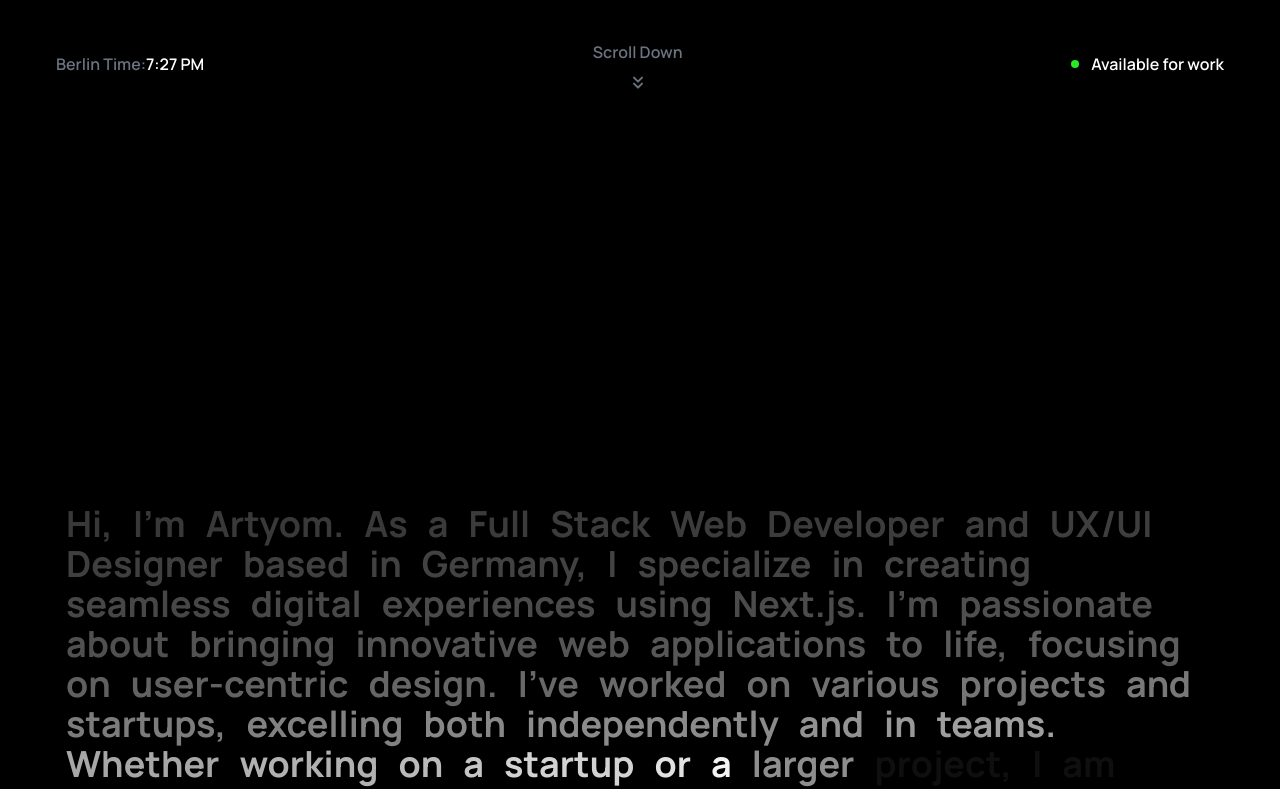
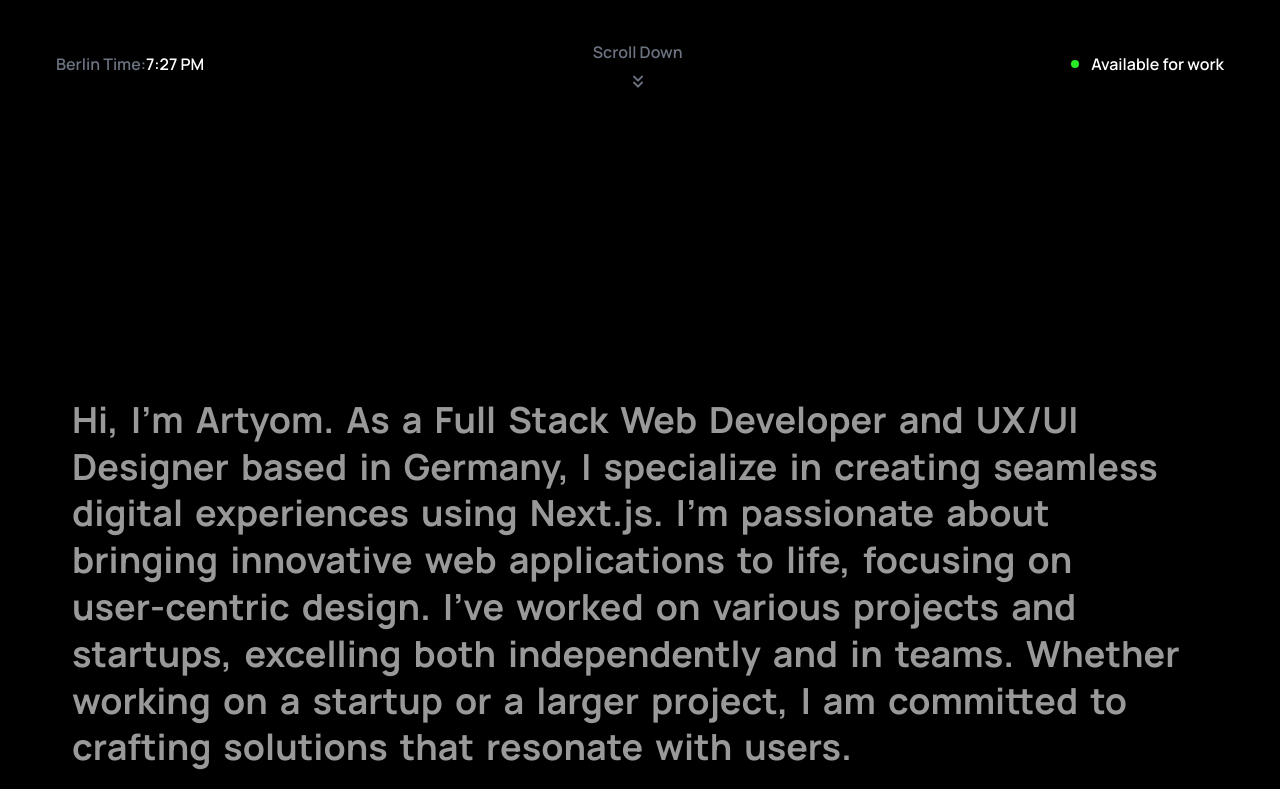
Before and after one commit to big-black-cactus/portfolio, a Next.js app: page / in a window 1280 px wide. Shown: the part 680-1469 px from the top of the page. Built offline with nearby package versions, Linux system fonts and the light colour scheme.

Commit message:
seo improvements

```diff
--- a/src/app/layout.tsx
+++ b/src/app/layout.tsx
@@ -44,7 +44,38 @@ const Macan = localFont({
 export const metadata: Metadata = {
   title: "Artyom Antonenko - Full Stack Developer and UX/UI Designer",
   description: "As a Full Stack Web Developer and UX/UI Designer based in Germany, I specialize in creating seamless digital experiences using Next.js. I&apos;m passionate about bringing innovative web applications to life, focusing on user-centric design. I&apos;ve worked on various projects and startups, excelling both independently and in teams. Whether working on a startup or a larger project, I am committed to crafting solutions that resonate with users.",
-  keywords: "Full Stack Developer, UX/UI Designer, Next.js, Web Development, Digital Products, Germany",
+  keywords: [
+    "Full Stack Developer",
+    "UX/UI Designer",
+    "Next.js",
+    "Web Development",
+    "TailwindCSS",
+    "TypeScript",
+    "Digital Products",
+    "Germany",
+    "Portfolio",
+    "Frontend Developer",
+    "React",
+    "SaaS Developer",
+    "Artyom Antonenko",
+  ].join(", "),
+  openGraph: {
+    title: "Artyom Antonenko - Full Stack Developer & UX/UI Designer",
+    description:
+      "Explore the portfolio of Artyom Antonenko, a Full Stack Developer and UX/UI Designer passionate about building seamless digital experiences using Next.js and modern web technologies.",
+    url: "https://yourwebsite.com",
+    siteName: "Artyom Antonenko Portfolio",
+    images: [
+      {
+        url: "/open-graph-image.png",
+        width: 1200,
+        height: 630,
+        alt: "Artyom Antonenko - Full Stack Developer and UX/UI Designer",
+      },
+    ],
+    locale: "en_US",
+    type: "website",
+  },
   icons: {
     icon: [
       { url: "/favicon-16x16.png", sizes: "16x16", type: "image/png" },
@@ -68,14 +99,23 @@ export default function RootLayout({
 }>) {
   return (
     <html lang="en">
-      {/* <head>
+      <head>
+        <meta charSet="UTF-8" />
+        <meta name="viewport" content="width=device-width, initial-scale=1.0" />
+        <meta name="author" content="Artyom Antonenko" />
+        <meta name="robots" content="index, follow" />
+        <meta property="og:title" content="Artyom Antonenko - Full Stack Developer & UX/UI Designer" />
+        <meta
+          property="og:description"
+          content="Explore the portfolio of Artyom Antonenko, a Full Stack Developer and UX/UI Designer passionate about building seamless digital experiences using Next.js and modern web technologies."
+        />
         <link rel="apple-touch-icon" sizes="180x180" href="/apple-touch-icon.png" />
         <link rel="icon" type="image/png" sizes="32x32" href="/favicon-32x32.png" />
         <link rel="icon" type="image/png" sizes="16x16" href="/favicon-16x16.png" />
         <link rel="manifest" href="/site.webmanifest" />
         <meta name="msapplication-TileColor" content="#da532c" />
         <meta name="theme-color" content="#ffffff" />
-      </head> */}
+      </head>
       <body className={inter.className}>{children}</body>
     </html>
   );
--- a/src/components/About.tsx
+++ b/src/components/About.tsx
@@ -1,61 +1,91 @@
+// 'use client';
+
+// import { motion, useInView } from 'framer-motion';
+// import { useRef } from 'react';
+// import { TextEffect } from './ui/text-effect';
+// import TextRevealByWord from './magicui/text-reveal';
+
+// const variants = {
+//   hidden: { opacity: 0, y: 20 },  // Start fully hidden
+//   visible: { opacity: 1, y: 0 },  // Animate to fully visible
+// };
+
+// export const About = ({ id }: { id: string }) => {
+//   const ref = useRef(null);
+//   const isInView = useInView(ref, { once: true, amount: 0.2 });
+
+//   return (
+
+//     <div className="z-10 flex min-h-[16rem] items-center justify-center bg-black">
+//       <TextRevealByWord text="Hi, I&apos;m Artyom. As a Full Stack Web Developer and UX/UI Designer based in Germany, I specialize in creating seamless digital experiences using Next.js. I&apos;m passionate about bringing innovative web applications to life, focusing on user-centric design. I&apos;ve worked on various projects and startups, excelling both independently and in teams. Whether working on a startup or a larger project, I am committed to crafting solutions that resonate with users." />
+//     </div>
+//   );
+// };
+
 'use client';
 
 import { motion, useInView } from 'framer-motion';
 import { useRef } from 'react';
-import { TextEffect } from './ui/text-effect';
-import TextRevealByWord from './magicui/text-reveal';
 
-const variants = {
-  hidden: { opacity: 0, y: 20 },  // Start fully hidden
-  visible: { opacity: 1, y: 0 },  // Animate to fully visible
+const container = {
+  hidden: { opacity: 1 },
+  visible: {
+    opacity: 1,
+    transition: {
+      staggerChildren: 0.07,
+    },
+  },
 };
+
+const word = {
+  hidden: { opacity: 0, y: 20, color: '#555' },
+  visible: {
+    opacity: 1,
+    y: 0,
+    color: '#999',
+    transition: { duration: 1, ease: 'easeInOut' },
+  },
+};
+
+function TextRevealByWord({ text }: { text: string }) {
+  const words = text.split(' ');
+  return (
+    <motion.div
+      className="flex flex-wrap text-2xl font-bold text-white/20 px-7 sm:px-14 md:text-3xl lg:text-4xl lg:!pt-32 !leading-[1.3]"
+      variants={container}
+    >
+      {words.map((w, i) => (
+        <motion.span key={i} variants={word} className="mr-3">
+          {w}
+        </motion.span>
+      ))}
+    </motion.div>
+  );
+}
 
 export const About = ({ id }: { id: string }) => {
   const ref = useRef(null);
-  const isInView = useInView(ref, { once: true, amount: 0.2 });
+  // Set once: false so that the inView status toggles when the element leaves the viewport
+  const isInView = useInView(ref, { once: false, amount: 0.2 });
 
   return (
-    // <motion.div
-    //   id={id}
-    //   ref={ref}
-    //   className="h-[100vh] bg-black my-auto pointer-events-none leading-loose flex flex-col items-start justify-center px-7 sm:px-14"
-    //   variants={variants} // Apply animation variants
-    //   initial="hidden"    // Initial hidden state
-    //   animate={isInView ? "visible" : "hidden"} // Animate based on inView
-    //   transition={{ duration: 1.5, ease: "easeInOut" }} // Transition settings
-    // >
-    //   <div className="text-2xl lg:text-3xl pb-3 font-black text-left">
-    //     About Me.
-    //   </div>
-
-    //   {isInView && (
-    //     <TextEffect
-    //       per='char'
-    //       preset='blur'
-    //       className={`mt-4 text-2xl lg:text-3xl font-semibold tracking-wide leading-normal ${
-    //         isInView ? 'text-white/30' : 'text-white/0'
-    //       }`}
-    //       variants={{
-    //         container: {
-    //           hidden: { opacity: 0 },
-    //           visible: { opacity: 1, transition: { staggerChildren: 0.03 } }
-    //         },
-    //         item: {
-    //           hidden: { opacity: 0, filter: 'blur(12px)' },
-    //           visible: { opacity: 1, filter: 'blur(0px)' },
-    //         }
-    //       }}
-    //       as="p"
-    //     >
-    //       Hi, I&apos;m Artyom. As a Full Stack Web Developer and UX/UI Designer based in Germany, I specialize in creating seamless digital experiences using Next.js. I&apos;m passionate about bringing innovative web applications to life, focusing on user-centric design. I&apos;ve worked on various projects and startups, excelling both independently and in teams. Whether working on a startup or a larger project, I am committed to crafting solutions that resonate with users.
-    //     </TextEffect>
-    //   )}
-    // </motion.div>
-
-
-
-    <div className="z-10 flex min-h-[16rem] items-center justify-center bg-black">
-      <TextRevealByWord text="Hi, I&apos;m Artyom. As a Full Stack Web Developer and UX/UI Designer based in Germany, I specialize in creating seamless digital experiences using Next.js. I&apos;m passionate about bringing innovative web applications to life, focusing on user-centric design. I&apos;ve worked on various projects and startups, excelling both independently and in teams. Whether working on a startup or a larger project, I am committed to crafting solutions that resonate with users." />
+    <div
+      ref={ref}
+      className="z-10 flex min-h-screen items-center justify-center bg-black px-4"
+    >
+      <motion.div
+        initial="hidden"
+        animate={isInView ? 'visible' : 'hidden'}
+        variants={{
+          hidden: { opacity: 1 },
+          visible: {
+            opacity: 1,
+            transition: {},
+          },
+        }}
+      >
+        <TextRevealByWord text="Hi, I&apos;m Artyom. As a Full Stack Web Developer and UX/UI Designer based in Germany, I specialize in creating seamless digital experiences using Next.js. I&apos;m passionate about bringing innovative web applications to life, focusing on user-centric design. I&apos;ve worked on various projects and startups, excelling both independently and in teams. Whether working on a startup or a larger project, I am committed to crafting solutions that resonate with users." />
+      </motion.div>
     </div>
   );
 };
--- a/src/components/CustomCursor.tsx
+++ b/src/components/CustomCursor.tsx
@@ -1,4 +1,5 @@
 // components/CustomCursor.tsx
+"use client"
 
 import React, { useEffect, useState } from 'react';
 
--- a/src/components/Hero.tsx
+++ b/src/components/Hero.tsx
@@ -2,14 +2,17 @@
 
 import { motion, useInView } from 'framer-motion';
 import { useRef } from 'react';
-import BerlinTime from './BerlinTime';
-import StatusIndicator from './StatusIndicatior';
-import BlurIn from './BlurIn';
 
 const variants = {
   hidden: { opacity: 0, y: 0 }, // Start hidden and offset downwards
   visible: { opacity: 1, y: 0 }, // Animate to visible with no offset
 };
+
+import dynamic from "next/dynamic";
+
+const BerlinTime = dynamic(() => import("./BerlinTime"), { ssr: false });
+const StatusIndicator = dynamic(() => import("./StatusIndicatior"), { ssr: false });
+const BlurIn = dynamic(() => import("./BlurIn"), { ssr: false });
 
 export const Hero = ({ id }: { id: string }) => {
   const sectionRef = useRef(null);
--- a/src/components/Navbar.tsx
+++ b/src/components/Navbar.tsx
@@ -3,8 +3,9 @@
 import Image from "next/image";
 import { motion } from "framer-motion";
 import Link from "next/link";
+import React from "react";
 
-export const Navbar = () => {
+export const Navbar = React.memo(() => {
   return (
     <motion.nav
       className="w-full fixed top-0 left-0 z-40 bg-black bg-opacity-50 backdrop-filter backdrop-blur-lg text-white py-8"
@@ -19,6 +20,8 @@ export const Navbar = () => {
           width={40}
           height={40}
           className="rounded-full shadow-lg"
+          loading="lazy" // Lazy load the image
+          priority={false}
         />
         <div className="hidden md:flex absolute left-1/2 transform -translate-x-1/2 space-x-10 text-base">
           {['Home', 'Projects', 'Services'].map((item, index) => (
@@ -71,6 +74,7 @@ export const Navbar = () => {
             width={28}
             height={28}
             className="flex md:hidden cursor-pointer"
+            loading="lazy"
           />
           <a
             href="mailto:artyomantonenko@gmail.com"
@@ -82,4 +86,4 @@ export const Navbar = () => {
       </div>
     </motion.nav>
   );
-};
+});
--- /dev/null
+++ b/src/components/SmoothScrollHandler.tsx
@@ -0,0 +1,38 @@
+"use client";
+
+import { useEffect } from "react";
+
+export default function SmoothScrollHandler() {
+  useEffect(() => {
+    const handleScroll = (e: Event) => {
+      e.preventDefault();
+      const target = e.currentTarget as HTMLAnchorElement;
+      const targetId = target.getAttribute("href")?.slice(1);
+      if (targetId) {
+        const targetElement = document.getElementById(targetId);
+        if (targetElement) {
+          const navbarHeight = 72; // Adjust this based on your layout
+          const offsetPosition = targetElement.offsetTop - navbarHeight;
+
+          window.scrollTo({
+            top: offsetPosition,
+            behavior: "smooth",
+          });
+        }
+      }
+    };
+
+    const links = document.querySelectorAll<HTMLAnchorElement>('a[href^="#"]');
+    links.forEach(link => {
+      link.addEventListener("click", handleScroll);
+    });
+
+    return () => {
+      links.forEach(link => {
+        link.removeEventListener("click", handleScroll);
+      });
+    };
+  }, []);
+
+  return null; // This component doesn't render anything
+}
```
Also changed, not shown: src/app/page.tsx (+12 -38 lines).
